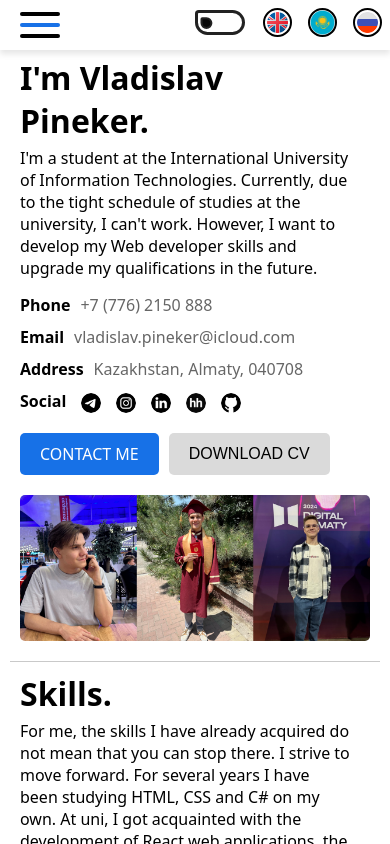
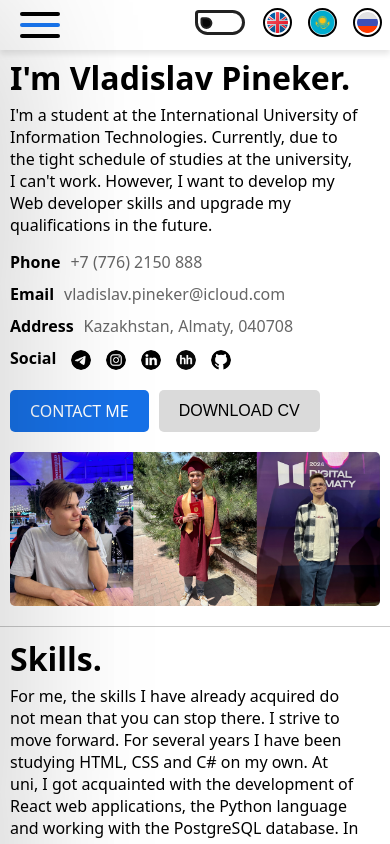
Before and after one commit to arypax/VladislavPinekerWebsite, a React (Vite) app: page / in a window 390 px wide. Shown: the top 844 px of the page. Built offline with nearby package versions, Linux system fonts and the light colour scheme.

Commit message:
app update

```diff
--- a/src/assets/components/List.css
+++ b/src/assets/components/List.css
@@ -443,8 +443,6 @@ body.dark-theme .social-icon {
 
 @media (max-width: 768px) {
     .main-div {
-        margin: 10px;
-        padding: 0;
         margin-bottom: 0;
     }
 
@@ -498,6 +496,7 @@ body.dark-theme .social-icon {
 @media (max-width: 480px) {
     .main-div {
         margin-bottom: 0;
+        margin-top: 10px;
     }
 
     .skills-item {
--- a/src/assets/components/NavBar.css
+++ b/src/assets/components/NavBar.css
@@ -297,10 +297,12 @@ body.dark-theme .slider-language {
         transition: transform 0.3s, background-color 0.3s;
         width: 185px;
         z-index: 2;
+        box-shadow: 15px 0px 150px rgba(0, 0, 0, 0.192);
     }
 
     body.dark-theme .navbar-list-phone {
         background: #292929;
+        box-shadow: 15px 0px 150px rgba(255, 255, 255, 0.103);
     }
 
     .navbar-item-phone {
```
